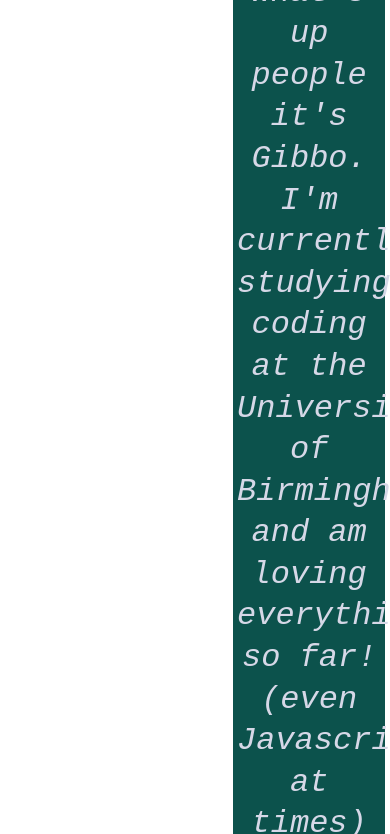
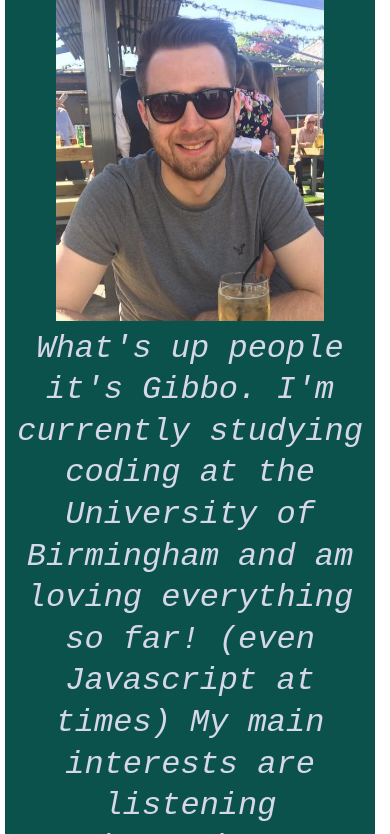
Before and after one commit to gibbo3433/week-2-portfolio, a plain HTML site: page index.html in a window 390 px wide. Shown: the part 759-1593 px from the top of the page. Drawn offline with Linux system fonts and the light colour scheme.

Commit message:
Final touches to CSS - changing main and aside

```diff
--- a/assets/css/style.css
+++ b/assets/css/style.css
@@ -69,10 +69,13 @@
  text-decoration:solid;
 }
 
+.top-section{
+  display: flex;
+}
+
 /* changes to the aside section - junior developer*/
 aside {
  width: 39%;
- float: right;
  background-color: #0c524c;
  text-align: center;
  align-items: center;
@@ -101,7 +104,6 @@
   margin: .3em;
   width: 59%;
   height:max-content;
-  float: left;
   text-align: center;
   border-radius: 30px;
   padding: 1%;
@@ -159,7 +161,17 @@
 
 /* changes elements of the page when the screen of the user is different*/
 @media screen and (max-width: 768px) {
-  body {
+  body .top-section {
+    flex-direction: column;
+  }
+  .main-section {
+    width: 95%;
+
+  }
+  #about-me {
+    width: 95%;
+  }
+  nav ul {
     flex-direction: column;
   }
 }
--- a/index.html
+++ b/index.html
@@ -28,7 +28,9 @@
 
   <main>
 
-   <aside alt="side section of the page">
+    <div class="top-section">
+
+     <aside id="about-me" alt="side section of the page">
       <h2>Junior Developer</h2>
       <img class="aside-img" src="./assets/images/main-photo.jpg" alt="main picture of myself">
       <p alt="short description of myself">
@@ -38,7 +40,7 @@
         semi-competitive MTG.
         Here you can find all of my wonderful and unique creations.
       </p>
-    </aside>
+     </aside>
 
     <section class="main-section" alt="main section of my first application">
 
@@ -51,6 +53,10 @@
         each new set is updated into the client within 3 days of release. Build your next deck!
        </p>
     </section>
+
+    </div>
+
+
 
     <section class="second-section" alt="scryfall section of my applications">
         <h2><a id="scryfall">Scryfall - MTG Card Searcher</h2></a>
```
